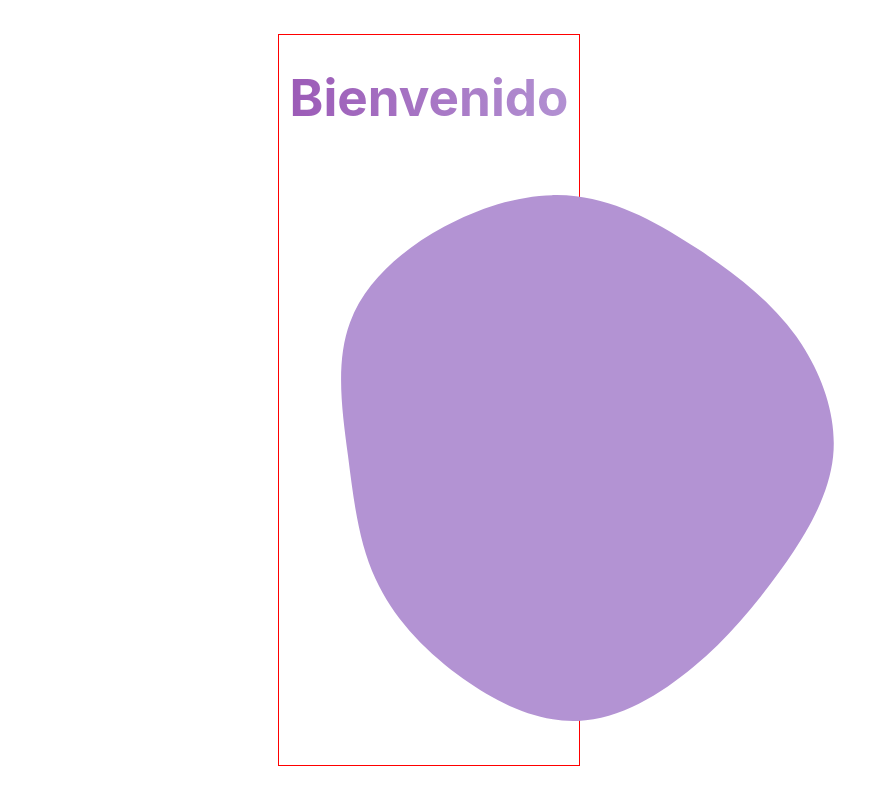
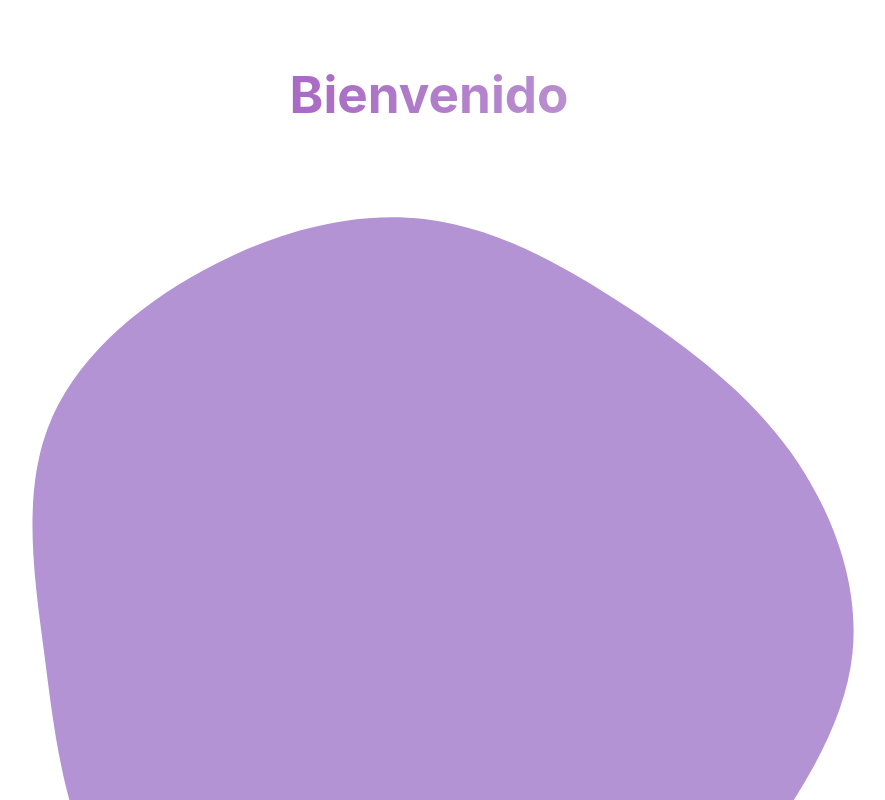
Before and after one commit to gatoguapo/react_curso, a React (Vite) app in the folder Sistema-Profesores/: page / in a window 1280 px wide. Shown: the top 800 px of the page, without its empty margins (211-1096 px from the left). Built offline with nearby package versions, Linux system fonts and the light colour scheme.

Commit message:
blob svg centrado

```diff
--- a/Sistema-Profesores/src/assets/css/AppPantallaInicio.css
+++ b/Sistema-Profesores/src/assets/css/AppPantallaInicio.css
@@ -1,10 +1,10 @@
 h1 {
     color: transparent;
-    background-image: linear-gradient(to right, #9B59B6, #b393d3);
+    background-image: linear-gradient(to right, #923ab4, #cfbfdf);
     background-clip: text;
 }
 
 .wrap-layer{
-    position: static;
-    border: 1px solid red;
+    position: relative;
+    width: 1000px;
  }
--- a/Sistema-Profesores/src/assets/vistas/AppPantallaInicio.jsx
+++ b/Sistema-Profesores/src/assets/vistas/AppPantallaInicio.jsx
@@ -8,7 +8,7 @@ export function AppPantallaInicio() {
                 </div>
 
                 <div className="background-layer">
-                    <svg viewBox="0 0 200 200" width='200%' height='100%' xmlns="http://www.w3.org/2000/svg">
+                    <svg viewBox="0 0 200 200" width='100%' height='100%' xmlns="http://www.w3.org/2000/svg">
                         <path fill="#b393d3" d="M39.8,-69.9C52.3,-61.6,64,-52.6,72.4,-40.9C80.8,-29.1,86.1,-14.5,84.7,-0.8C83.3,12.9,75.2,25.9,66.8,37.6C58.3,49.3,49.5,59.9,38.3,69.2C27.1,78.6,13.5,86.8,-0.3,87.3C-14.2,87.9,-28.4,80.8,-40.4,71.9C-52.4,63,-62.2,52.3,-67.8,40C-73.5,27.7,-75.1,13.8,-77,-1.1C-79,-16.1,-81.3,-32.2,-76.3,-45.6C-71.3,-59.1,-58.9,-69.9,-45,-77.4C-31,-85,-15.5,-89.3,-1,-87.6C13.6,-85.9,27.2,-78.2,39.8,-69.9Z" transform="translate(100 100)" />
                     </svg>
                 </div>
```
